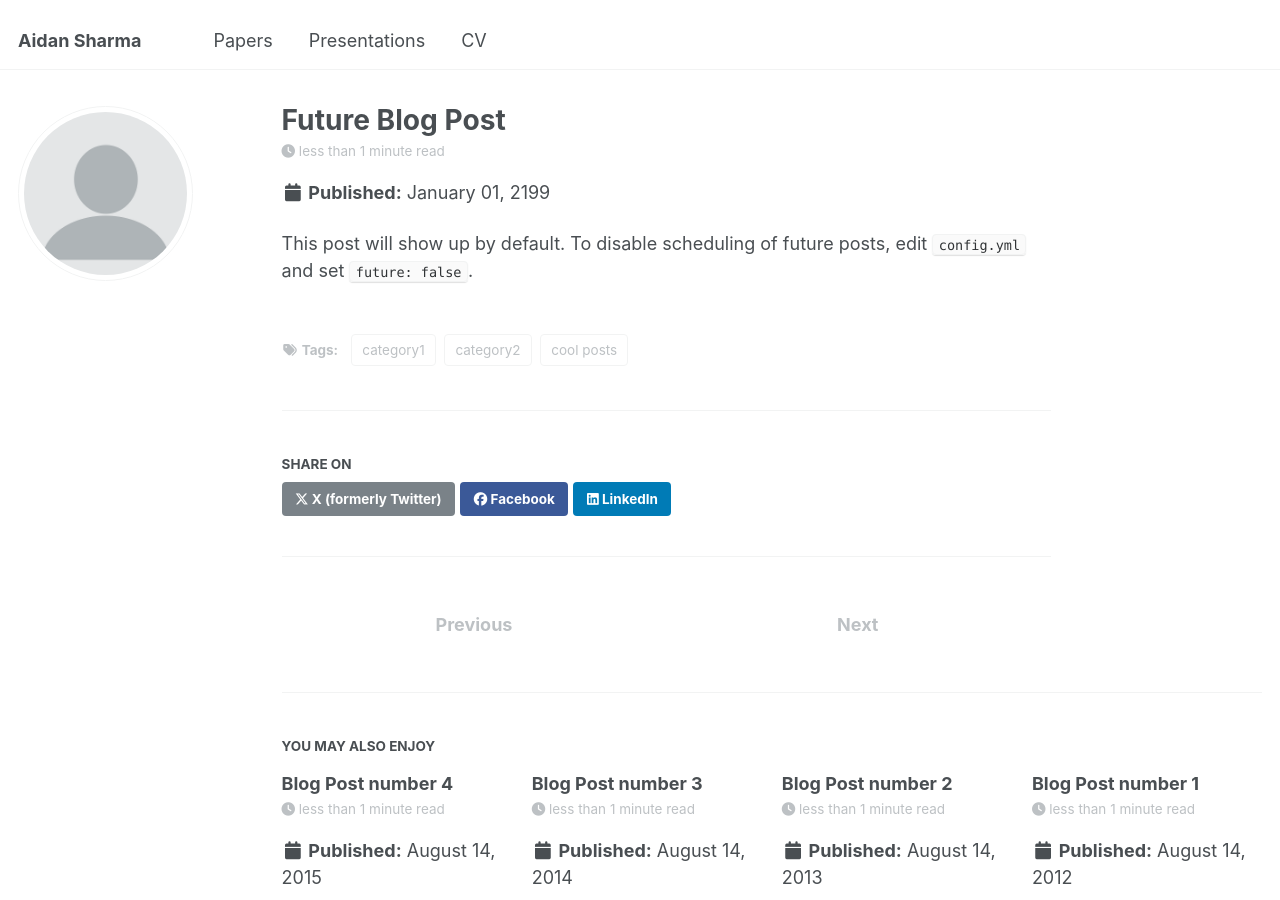
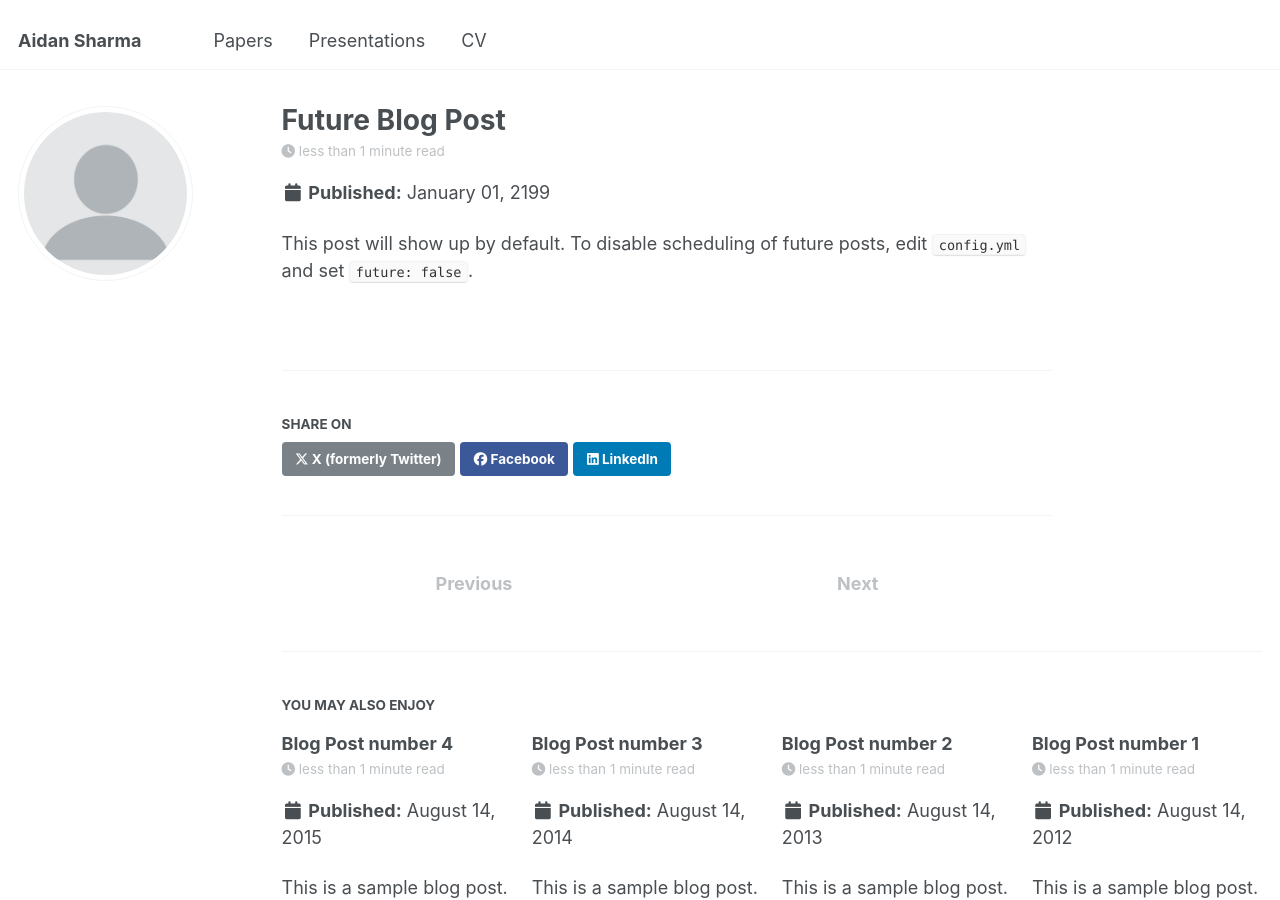
Before and after one commit to aidansharma98/aidansharma98.github.io, a Jekyll site: the page built from _posts/2199-01-01-future-post.md, in a window 1280 px wide and 900 px high. Built offline with Jekyll 4.4.1, drawn with Linux system fonts in a browser that asks for light colours; some of the changed lines change nothing that is shown.

Commit message:
Update _config.yml

```diff
--- a/_config.yml
+++ b/_config.yml
@@ -326,12 +326,12 @@
 #  - <base_path>/tags/my-awesome-tag/index.html ~> path: /tags/
 #  - <base_path/categories/my-awesome-category/index.html ~> path: /categories/
 #  - <base_path/my-awesome-category/index.html ~> path: /
-category_archive:
-  type: liquid
-  path: /categories/
-tag_archive:
-  type: liquid
-  path: /tags/
+#category_archive:
+#  type: liquid
+#  path: /categories/
+#tag_archive:
+#  type: liquid
+#  path: /tags/
 # https://github.com/jekyll/jekyll-archives
 # jekyll-archives:
 #   enabled:
```
